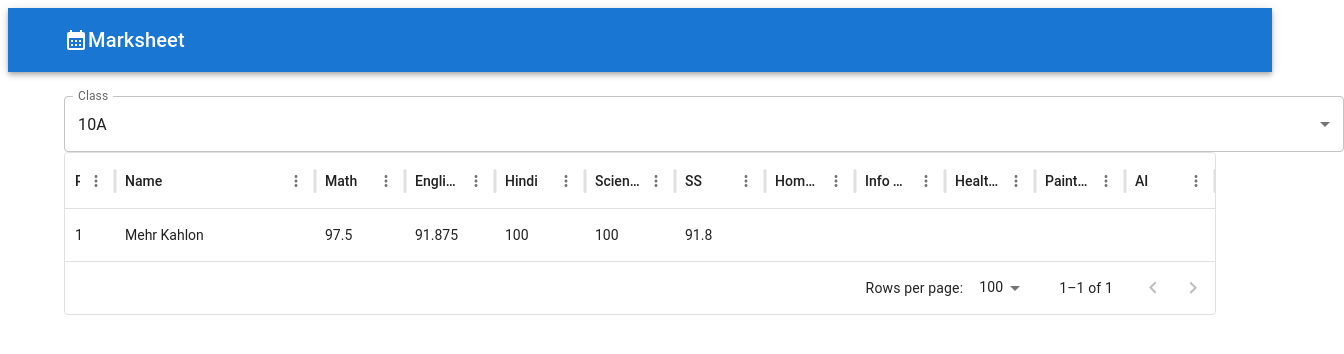
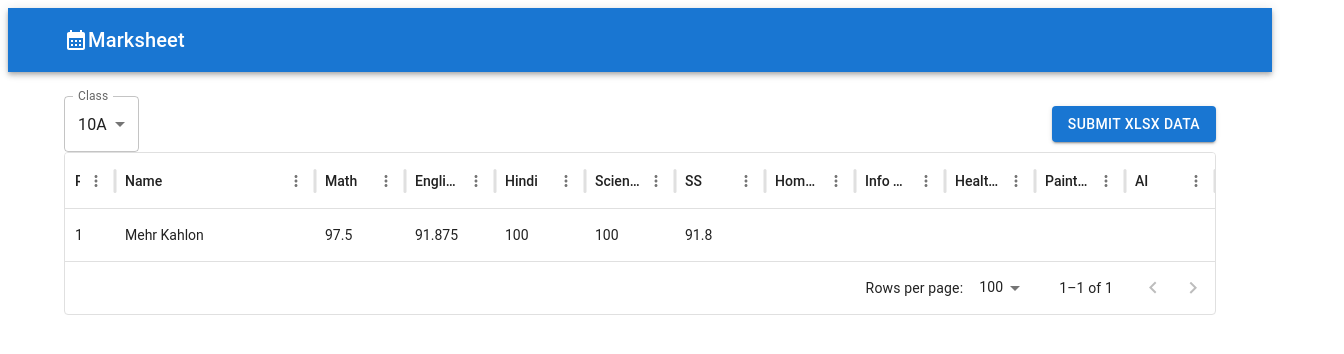
Before and after one commit to Atharvnadkarni/middlesboro-hat, a React app in the folder frontend/: page / in a window 1280 px wide. Shown: the top 354 px of the page, 1344 px wide, since content can reach past the window. Built offline with nearby package versions, Linux system fonts and the light colour scheme; the HTML template or start-up script is replaced by a standard one.

Commit message:
add bouton

```diff
--- a/frontend/src/App.js
+++ b/frontend/src/App.js
@@ -1,11 +1,12 @@
 import { Container } from "@mui/material";
 import Header from "./components/Header";
 import SubjectList from "./components/SubjectList";
-import { useState } from "react";
+import { useEffect, useState } from "react";
 import Dropdown from "./components/Dropdown";
 
 const App = () => {
   const [classe, setClass] = useState();
+  useEffect(() => {localStorage.setItem("class", classe)}, [classe])
   return (
     <div>
       <Header />
--- a/frontend/src/components/Dropdown.js
+++ b/frontend/src/components/Dropdown.js
@@ -1,13 +1,26 @@
-import { FormControl, InputLabel, MenuItem, Select } from "@mui/material";
+import {
+  Button,
+  FormControl,
+  InputLabel,
+  MenuItem,
+  Select,
+} from "@mui/material";
 
 const Dropdown = ({ setClass }) => {
   return (
-    <div style={{width: "100vw"}}>
-      <div className="spacer flex-1"></div>
-      <FormControl fullWidth sx={{ right: 0 }}>
+    <div
+      style={{
+        width: "100%",
+        display: "flex",
+        justifyContent: "space-between",
+        alignItems: "center",
+      }}
+    >
+      {/* <div className="spacer flex-1"></div> */}
+      <FormControl sx={{ right: 0 }}>
         <InputLabel id="demo-simple-select-label">Class</InputLabel>
         <Select
-        defaultValue={"A"}
+          defaultValue={"A"}
           labelId="demo-simple-select-label"
           id="demo-simple-select"
           // value={age}
@@ -19,6 +32,7 @@ const Dropdown = ({ setClass }) => {
           <MenuItem value={"C"}>10C</MenuItem>
         </Select>
       </FormControl>
+      <Button variant="contained">Submit XLSX Data</Button>
     </div>
   );
 };
```
